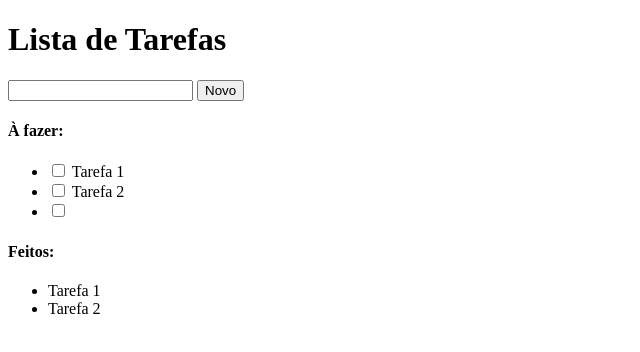
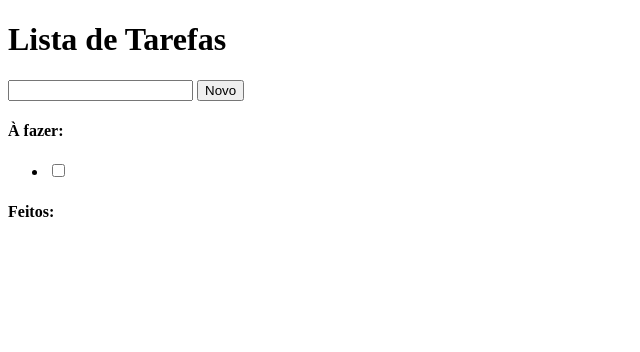
Before and after one commit to Kaio-Ribeiro/atividadeEvents, a plain HTML site: page index.html in a window 1280 px wide. Both pictures are taken after a click on the button "Novo". Shown: the whole page, without its empty margins (0-640 px from the left). Drawn offline with Linux system fonts and the light colour scheme.

Commit message:
Add files via upload

```diff
--- a/index.html
+++ b/index.html
@@ -11,23 +11,11 @@
 
 			<h4>À fazer:</h4>
 
-			<ul id="listaFazer">
-				<li>
-					<input type="checkbox" name="">
-					<label>Tarefa 1</label>
-				</li>
-				<li>
-					<input type="checkbox" name="">
-					<label>Tarefa 2</label>
-				</li>
-			</ul>
+			<ul id="listaFazer"></ul>
 
 			<h4>Feitos:</h4>
 
-			<ul id="listaFeitos">
-				<li>Tarefa 1</li>
-				<li>Tarefa 2</li>
-			</ul>
+			<ul id="listaFeitos"></ul>
 
 		</form>
 
--- a/script/script.js
+++ b/script/script.js
@@ -1,23 +1,35 @@
-const salvarTarefa = function(){
+const criarTarefa = function(){
 	const novaTarefa = document.getElementById('novaTarefa').value
 
 	let lista = document.getElementById('listaFazer')
 	let li = document.createElement('li')
+	let label = document.createElement('label')
 	let input = document.createElement('input')
 	input.type = "checkbox"
 
-	li.append(input)
-	li.append(novaTarefa)
+	li.append(label)
+	label.append(input)
+	label.append(novaTarefa)
 	lista.append(li)
-}
 
+	input.addEventListener('click', function(){
+		let listaFeitos = document.getElementById('listaFeitos')
 
-const excluirTarefa = function(){
-	let lista = document.getElementById('listaFazer')
-	let listaFeitos = document.getElementById('listaFeitos')
+		input.type = "hidden"
+		listaFeitos.append(li)
 
+		let botaoExcluir = document.createElement('button')
+		botaoExcluir.type = "button"
+		let textoButao = document.createTextNode('x')
 
+		botaoExcluir.append(textoButao)
+		li.append(botaoExcluir)
+
+		botaoExcluir.addEventListener('click', function(){
+			listaFeitos.removeChild(li)
+		})
+	})
 }
 
 let butao = document.getElementById('butao')
-	butao.addEventListener('click', salvarTarefa)
+butao.addEventListener('click', criarTarefa)
```
